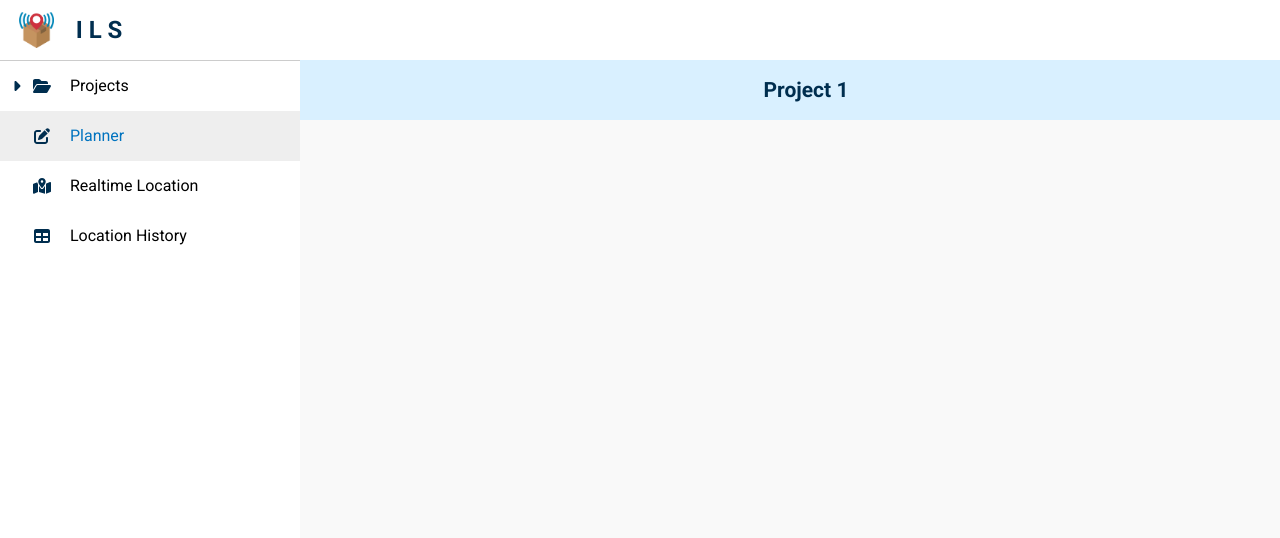
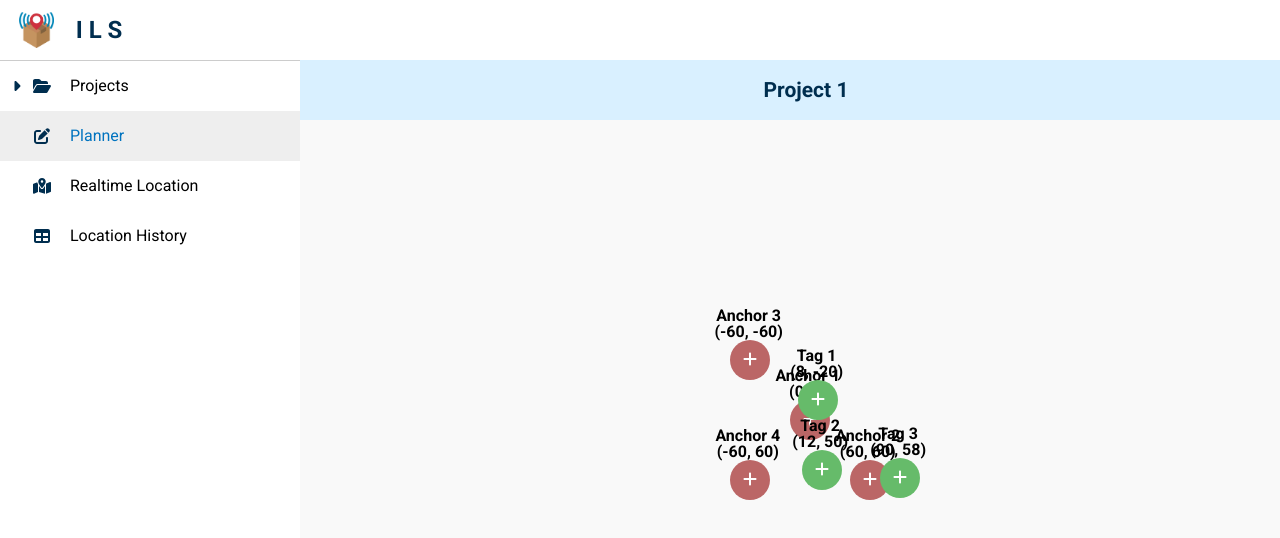
Before and after one commit to Nieraa/UWB-Client, a React (Create React App) app: page /1/planner in a window 1280 px wide. Shown: the top 538 px of the page. Built offline with nearby package versions, Linux system fonts and the light colour scheme.

Commit message:
anchor and tag draggable

```diff
--- /dev/null
+++ b/src/components/anchor/Anchor.style.ts
@@ -0,0 +1,26 @@
+import styled, { css } from "styled-components";
+import '../../theme/Theme.css';
+
+export const Element = styled.div`
+  width: 40px;
+  height: 40px;
+  color: var(--white);
+  line-height: 40px;
+  font-size: var(--text);
+  text-align: center;
+  position: absolute;
+  border-radius: 50%;
+  background-color: var(--light-red);
+`;
+
+export const Text = styled.span<{ textWidth: number }>`
+  color: var(--black);
+  font-size: var(--text);
+  font-weight: bold;
+  line-height: 16px;
+  text-align: center;
+  position: absolute;
+  z-index: 100;
+  left: ${(props) => (props.textWidth ? `calc(${-0.5 * props.textWidth + 20}px)` : "-50px")};
+  top: -32px;
+`;
--- /dev/null
+++ b/src/components/anchor/Anchor.tsx
@@ -0,0 +1,58 @@
+import { faPlus } from '@fortawesome/free-solid-svg-icons';
+import { FontAwesomeIcon } from '@fortawesome/react-fontawesome';
+import { useRef, useState } from 'react';
+import Draggable, { DraggableCore } from 'react-draggable';
+import { Element, Text } from './Anchor.style';
+
+interface AnchorProps {
+  id: string,
+  name: string,
+  x: number,
+  y: number,
+}
+
+export const Anchor = (props: AnchorProps) => {
+  const anchor = props;
+  const [x, setX] = useState(anchor.x)
+  const [y, setY] = useState(anchor.y)
+
+
+  function getTextWidth(text: string, font: string) {
+    const canvas = document.createElement('canvas');
+    const context = canvas.getContext('2d');
+
+    if (context) {
+      context.font = font || getComputedStyle(document.body).font;
+      if (context.measureText(text).width > context.measureText(`(${x}, ${y})`).width) {
+        return context.measureText(text).width / 0.5779
+      }
+      else {
+        return context.measureText(`(${x}, ${y})`).width / 0.5779
+      }
+      // console.log(text, context.measureText(text).width / 0.5779);
+    }
+    return 0;
+  }
+
+  return (
+    <Draggable
+      defaultPosition={{ x: anchor.x, y: anchor.y }}
+      positionOffset={{x: "50%", y: "calc(50vh - 120px)"}}
+      // onStart={(e) => console.log(e)}
+      // onDrag={eventHandler}
+      onDrag={(e, data) => { setX(data.x); setY(data.y) }}
+      // onStop={(event) => console.log(event)}
+      scale={1}
+    >
+      <div>
+        <Text textWidth={getTextWidth(anchor.name, "regular 16pt Prompt")}>
+          {anchor.name}<br />
+          {`(${x}, ${y})`}
+        </Text>
+        <Element>
+          <FontAwesomeIcon icon={faPlus} />
+        </Element>
+      </div>
+    </Draggable>
+  );
+};
--- /dev/null
+++ b/src/components/canvas/Canvas.style.ts
@@ -0,0 +1,2 @@
+import styled, { css } from "styled-components";
+import '../../theme/Theme.css';
--- /dev/null
+++ b/src/components/canvas/Canvas.tsx
@@ -0,0 +1,68 @@
+import { faPlus } from '@fortawesome/free-solid-svg-icons';
+import { FontAwesomeIcon } from '@fortawesome/react-fontawesome';
+import { useRef, useState } from 'react';
+import Draggable, { DraggableCore } from 'react-draggable';
+import { Anchor } from '../anchor/Anchor';
+import { Tag } from '../tag/Tag';
+
+export const Canvas = () => {
+  const anchors = [
+    {
+      id: "1",
+      name: "Anchor 1",
+      x: 0,
+      y: 0
+    },
+    {
+      id: "2",
+      name: "Anchor 2",
+      x: 60,
+      y: 60
+    },
+    {
+      id: "3",
+      name: "Anchor 3",
+      x: -60,
+      y: -60
+    },
+    {
+      id: "4",
+      name: "Anchor 4",
+      x: -60,
+      y: 60
+    },
+  ]
+
+  const tags = [
+    {
+      id: "1",
+      name: "Tag 1",
+      x: 8,
+      y: -20
+    },
+    {
+      id: "2",
+      name: "Tag 2",
+      x: 12,
+      y: 50
+    },
+    {
+      id: "3",
+      name: "Tag 3",
+      x: 90,
+      y: 58
+    },
+  ]
+
+  return (
+    <div>
+      {anchors.map((anchor) =>
+        <Anchor key={anchor.id} id={anchor.id} name={anchor.name} x={anchor.x} y={anchor.y} />
+      )}
+
+      {tags.map((tag) =>
+        <Tag key={tag.id} id={tag.id} name={tag.name} x={tag.x} y={tag.y} />
+      )}
+    </div>
+  );
+};
--- a/src/components/main/Main.tsx
+++ b/src/components/main/Main.tsx
@@ -1,5 +1,6 @@
 import { Params, useParams } from "react-router-dom";
-import { MainArea, Planner, ProjectName } from "./Main.style";
+import { Canvas } from "../canvas/Canvas";
+import { MainArea, ProjectName } from "./Main.style";
 
 interface ItemProps {
   id: string;
@@ -13,7 +14,6 @@ interface MainProps {
 export const Main = (props: MainProps) => {
   const { items } = props;
   const params: Readonly<Params<string>> = useParams();
-
   const hasProjectId: boolean = params.projectId ? true : false;
 
   return (
@@ -23,7 +23,7 @@ export const Main = (props: MainProps) => {
           <ProjectName>
             {items[Number(params.projectId) - 1].title}
           </ProjectName>
-          <Planner />
+          <Canvas />
         </>
       }
     </MainArea>
--- /dev/null
+++ b/src/components/tag/Tag.style.ts
@@ -0,0 +1,26 @@
+import styled, { css } from "styled-components";
+import '../../theme/Theme.css';
+
+export const Element = styled.div`
+  width: 40px;
+  height: 40px;
+  color: var(--white);
+  line-height: 40px;
+  font-size: var(--text);
+  text-align: center;
+  position: absolute;
+  border-radius: 50%;
+  background-color: var(--light-green);
+`;
+
+export const Text = styled.span<{ textWidth: number }>`
+  color: var(--black);
+  font-size: var(--text);
+  font-weight: bold;
+  line-height: 16px;
+  text-align: center;
+  position: absolute;
+  z-index: 100;
+  left: ${(props) => (props.textWidth ? `calc(${-0.5 * props.textWidth + 20}px)` : "-50px")};
+  top: -32px;
+`;
--- /dev/null
+++ b/src/components/tag/Tag.tsx
@@ -0,0 +1,57 @@
+import { faPlus } from '@fortawesome/free-solid-svg-icons';
+import { FontAwesomeIcon } from '@fortawesome/react-fontawesome';
+import { useRef, useState } from 'react';
+import Draggable, { DraggableCore } from 'react-draggable';
+import { Element, Text } from './Tag.style';
+
+interface TagProps {
+  id: string,
+  name: string,
+  x: number,
+  y: number,
+}
+
+export const Tag = (props: TagProps) => {
+  const tag = props;
+  const [x, setX] = useState(tag.x)
+  const [y, setY] = useState(tag.y)
+
+  function getTextWidth(text: string, font: string) {
+    const canvas = document.createElement('canvas');
+    const context = canvas.getContext('2d');
+
+    if (context) {
+      context.font = font || getComputedStyle(document.body).font;
+      // console.log(text, context.measureText(text).width / 0.5779);
+      if (context.measureText(text).width > context.measureText(`(${x}, ${y})`).width) {
+        return context.measureText(text).width / 0.5779
+      }
+      else {
+        return context.measureText(`(${x}, ${y})`).width / 0.5779
+      }
+    }
+    return 0;
+  }
+
+  return (
+    <Draggable
+      defaultPosition={{ x: tag.x, y: tag.y }}
+      positionOffset={{x: "50%", y: "calc(50vh - 120px)"}}
+      // onStart={(e) => console.log(e)}
+      // onDrag={eventHandler}
+      onDrag={(e, data) => { setX(data.x); setY(data.y) }}
+      // onStop={(event) => console.log(event)}
+      scale={1}
+    >
+      <div>
+        <Text textWidth={getTextWidth(tag.name, "regular 16pt Prompt")}>
+          {tag.name}<br />
+          {`(${x}, ${y})`}
+        </Text>
+        <Element>
+          <FontAwesomeIcon icon={faPlus} />
+        </Element>
+      </div>
+    </Draggable>
+  );
+};
```
